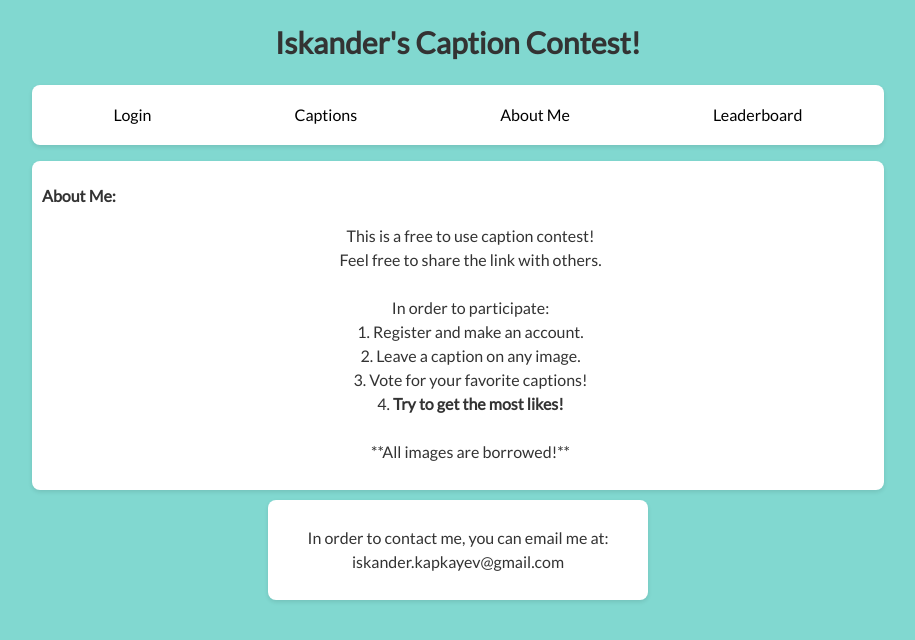
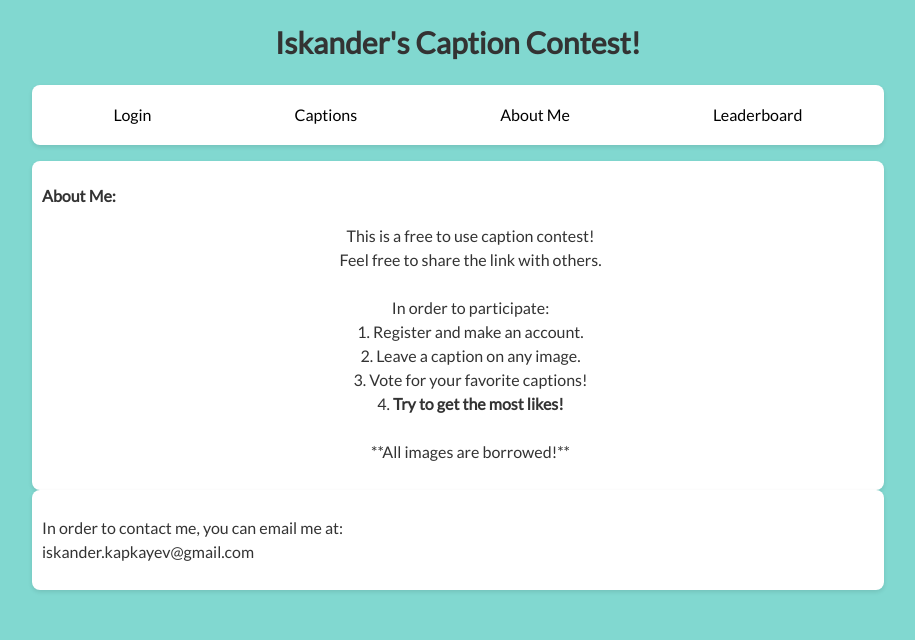
Before and after one commit to iskander-kapkayev/CC_Web_React, a React (Vite) app: page / in a window 1280 px wide. Both pictures are taken after a click on the item "About Me". Shown: the top 640 px of the page, without its empty margins (182-1097 px from the left). Built offline with nearby package versions, Linux system fonts and the light colour scheme; no server answers.

Commit message:
pushing last changes

```diff
--- a/src/components/AboutMe.js
+++ b/src/components/AboutMe.js
@@ -21,7 +21,7 @@ function AboutMe() {
                 </p>
             </div>
 
-            <div className="contactcontainer">
+            <div className="aboutmecontainer">
 
                 <p>
                     In order to contact me, you can email me at:<br/>
```
